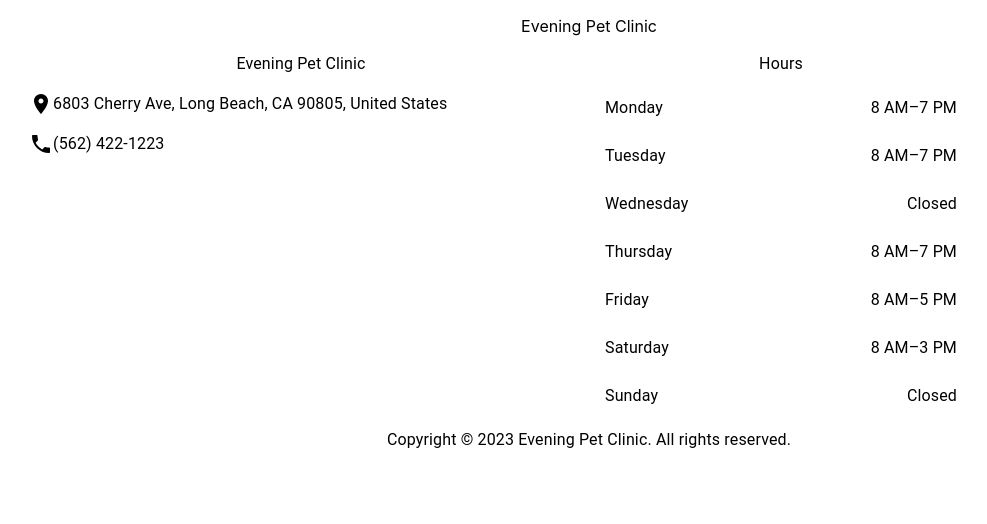
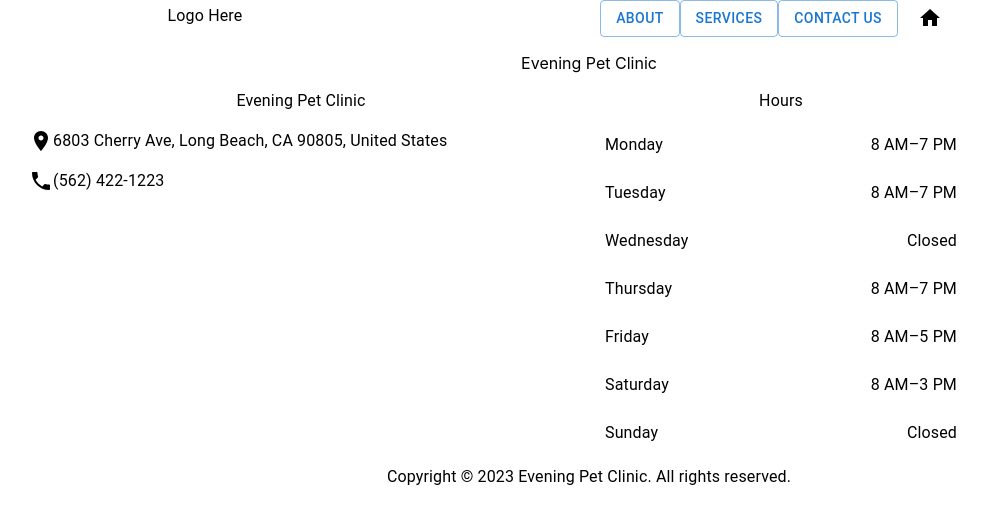
Before and after one commit to LaraDei/evening-pet-clinic, a React (Create React App) app: page / in a window 1280 px wide. Shown: the top 524 px of the page, without its empty margins (51-1038 px from the left). Built offline with nearby package versions, Linux system fonts and the light colour scheme.

Commit message:
created outline for nav menu

```diff
--- a/src/App.js
+++ b/src/App.js
@@ -6,11 +6,13 @@ import About from "./pages/About";
 import Contact from "./pages/Contact";
 import Services from "./pages/Services";
 import Footer from "./components/Footer";
+import Navigation from "./components/Navigation";
 
 export default function App() {
   return (
     <div className="App" id="app">
       <main className="app-main">
+        <Navigation />
         <Routes>
           <Route exact path="/" element={<Home />} />
           <Route exact path="/about" element={<About />} />
--- /dev/null
+++ b/src/components/Navigation.js
@@ -0,0 +1,34 @@
+import {
+  Grid,
+  Box,
+  Container,
+  List,
+  ListItem,
+  ListItemText,
+  Stack,
+  Button,
+} from "@mui/material";
+import { Home, Phone } from "@mui/icons-material";
+
+export default function Navigation() {
+  return (
+    <Box className="Navigation">
+      <Container maxWidth="lg">
+        <Grid container>
+          <Grid item xs={4}>
+            <ListItemText primary="Logo Here" />
+          </Grid>
+
+          <Grid item xs={8}>
+            <Button variant="outlined">About</Button>
+            <Button variant="outlined">Services</Button>
+            <Button variant="outlined">Contact Us</Button>
+            <Button variant="Text">
+              <Home />
+            </Button>
+          </Grid>
+        </Grid>
+      </Container>
+    </Box>
+  );
+}
```
Also changed, not shown: src/components/Header.js (deleted).
